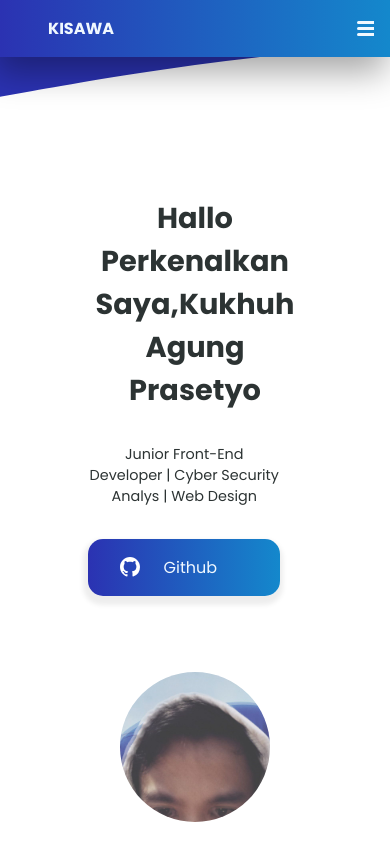
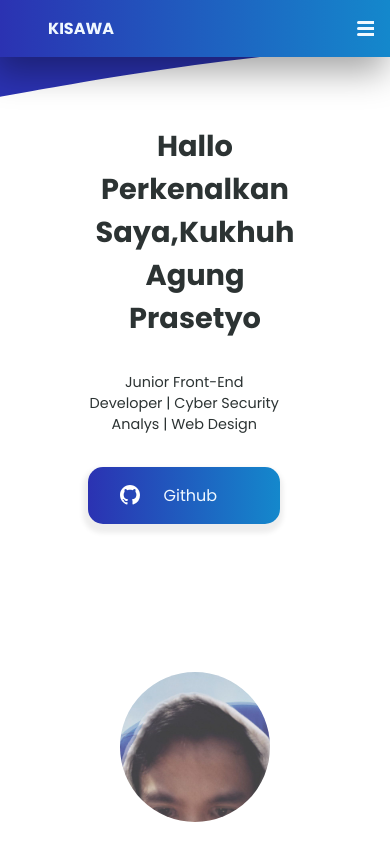
Before and after one commit to Kukuh2307/PrakWeb1, a plain HTML site: page index.html in a window 390 px wide. Drawn offline with Linux system fonts and the light colour scheme.

Commit message:
(modify) tampilan android container portfolio nama

```diff
--- a/style.css
+++ b/style.css
@@ -509,6 +509,7 @@ body {
 
     .container-portfolio .nama {
         font-size: 0.9rem;
+        margin-top: -9rem;
     }
 
     .container-portfolio .circle {
```
